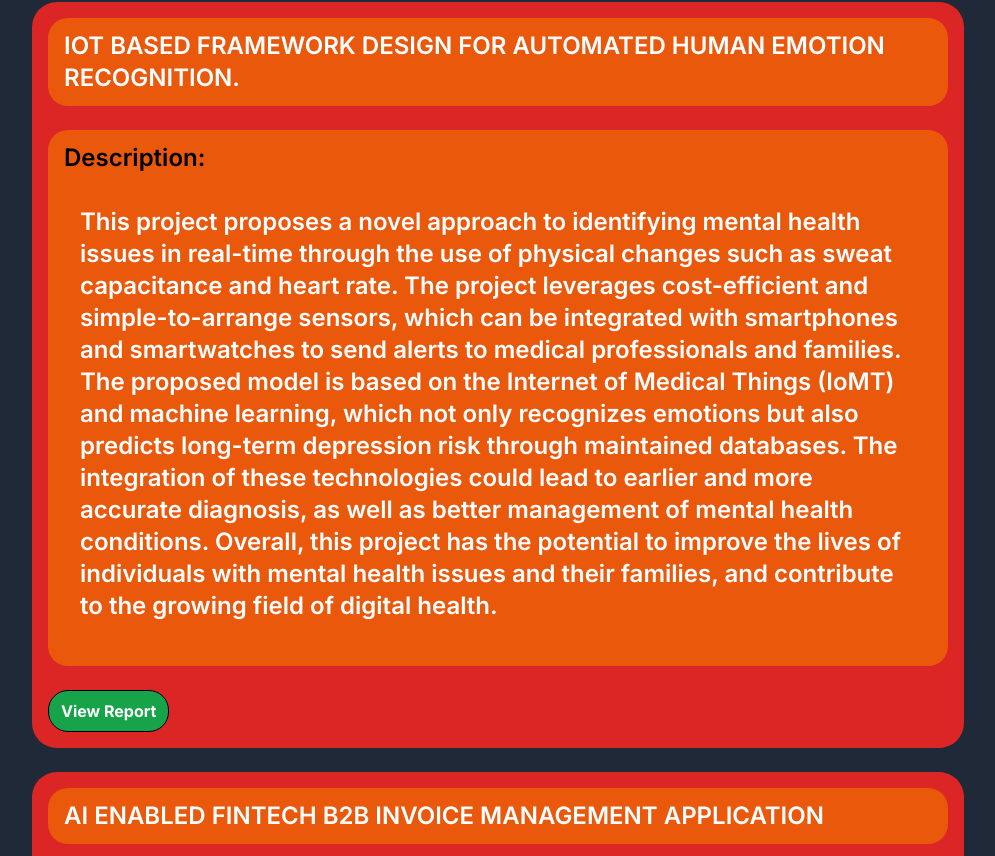
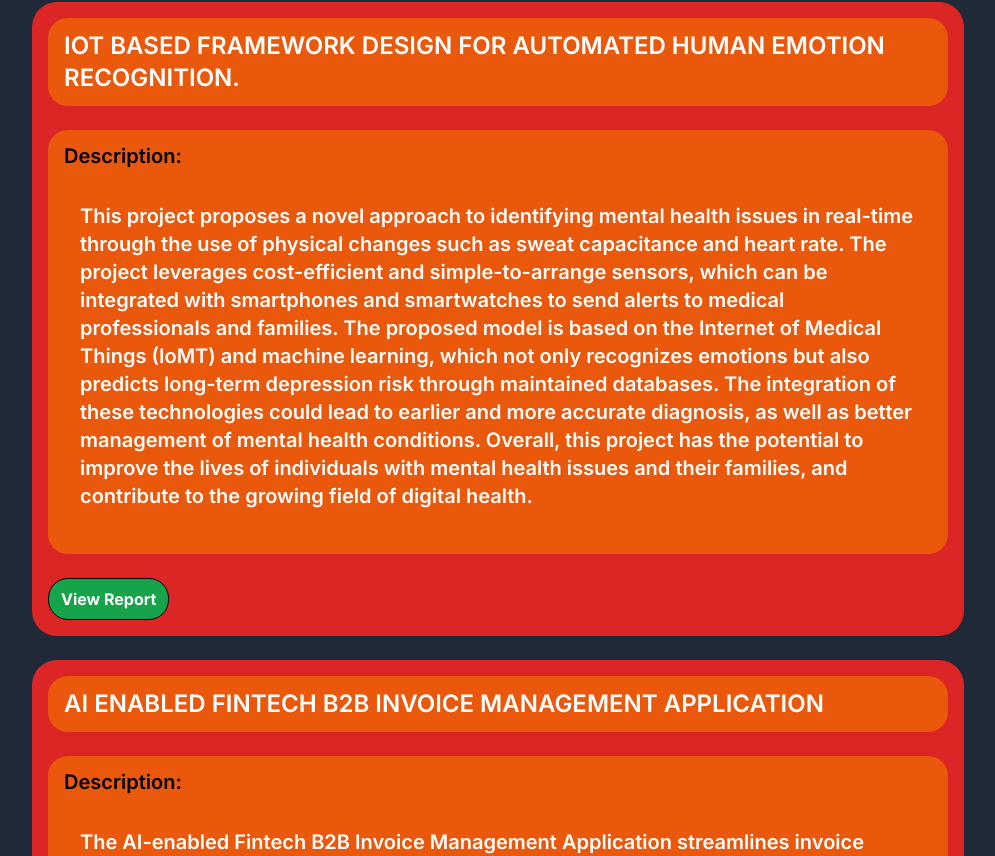
Before and after one commit to imNilabja/Nilabja-s-Portfolio_V2, a Next.js app: page /Projects in a window 1280 px wide. Shown: the part 194-1050 px from the top of the page, without its empty margins (140-1135 px from the left). Built offline with nearby package versions, Linux system fonts and the light colour scheme.

Commit message:
update project

```diff
--- a/Components/ProjectPoints.js
+++ b/Components/ProjectPoints.js
@@ -12,7 +12,7 @@ const ProjectPoints = (props) => {
                 </p>
                 <br></br>
 
-                <div className='bg-orange-600 text-white font-semibold mr-auto ml-auto text-2xl max-w-[900px] min-h-[20px] py-3 px-4 rounded-[20px] relative'>
+                <div className='bg-orange-600 text-white font-semibold mr-auto ml-auto text-xl max-w-[900px] min-h-[20px] py-3 px-4 rounded-[20px] relative'>
                     <span className='text-black'>
                         Description:
                     </span>
--- a/app/Projects/page.js
+++ b/app/Projects/page.js
@@ -23,8 +23,8 @@ const page = () => {
 
 
 
-        <ProjectPoints Topic_name="AI ENABLED FINTECH B2B INVOICE MANAGEMENT APPLICATION" desc="
-AI Enabled Fintech B2B Invoice Management Application helps companies automate tasks related to invoice processing. B2B means business to business transaction. In this ideal world, the buyer business should payback within the stipulated time which is the Payment Term. However the buyer business hardly or infrequently pays within their established time frame ." download="https://drive.google.com/file/d/16V-ytKUF5Edd2lrp3K3MyBYYb1a1VGTA/view?usp=sharing" />
+        <ProjectPoints Topic_name="AI ENABLED FINTECH B2B INVOICE MANAGEMENT APPLICATION" desc="The AI-enabled Fintech B2B Invoice Management Application streamlines invoice processing, leveraging a Machine Learning Model for accurate payment date prediction. It features a Receivables Dashboard for intuitive data visualization and management functionalities like ADD, EDIT, DELETE, and ADVANCE SEARCH. The application utilizes Eclipse IDE, TomCat Server, MySQL Workbench, and Jupyter Notebook. With front-end technologies including HTML, CSS, JavaScript, and React, and back-end components such as Java, Servlets, JDBC Connections, and MySQL Workbench, it ensures seamless navigation and robust functionality.
+" download="https://drive.google.com/file/d/16V-ytKUF5Edd2lrp3K3MyBYYb1a1VGTA/view?usp=sharing" />
 
 
 
```
